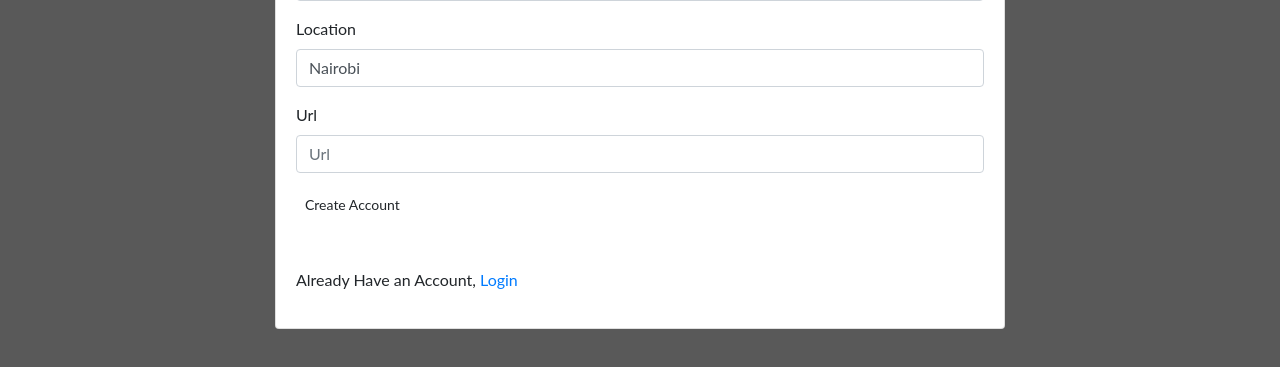
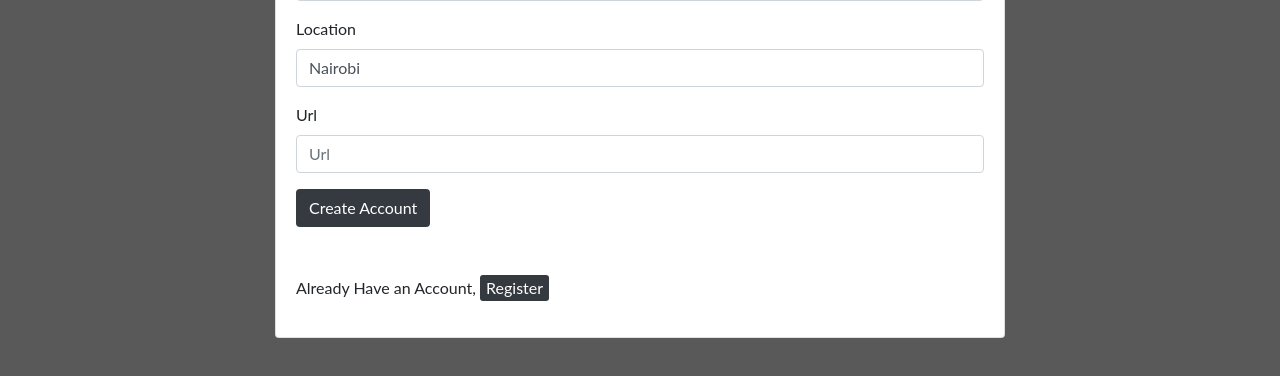
Before and after one commit to ezekielkibiego/Awwwards, a Django app: template awwwardsapp/templates/django_registration/registration_form.html in a window 1280 px wide. Shown: the part 885-1261 px from the top of the page. Run offline with Django 3.2, Linux system fonts and the light colour scheme; the template is opened without the code that fills it: values that come from a table or form of the project are taken from there, others are empty; some libraries are stand-ins or nearby versions.

Commit message:
style buttons in register form

```diff
--- a/awwwardsapp/templates/django_registration/registration_form.html
+++ b/awwwardsapp/templates/django_registration/registration_form.html
@@ -11,6 +11,11 @@
     margin-top: 3%;
     margin-bottom: 3%;
   }
+  button{
+        border: none;
+        border-radius: 3px;
+
+    }
 </style>
 
 <div class="container register">
@@ -30,11 +35,11 @@
             {% csrf_token %}
             {% bootstrap_form form %}
             <div class="form-group">
-              <input type="submit" class="btn btn-sm" value="Create Account">
+              <input type="submit" class="btn bg-dark text-white" value="Create Account">
             </div>
             <input type="hidden" name="next" value="{{next}}">
           </form>
-          <p class="mt-5">Already Have an Account, <a href="/accounts/login/" class="text-primary">Login</a></p>
+          <p class="mt-5">Already Have an Account, <a href="/accounts/login/" class="text-primary"><button class="bg-dark text-white">Register</button></a></p>
         </div>
       </div>
 
```
